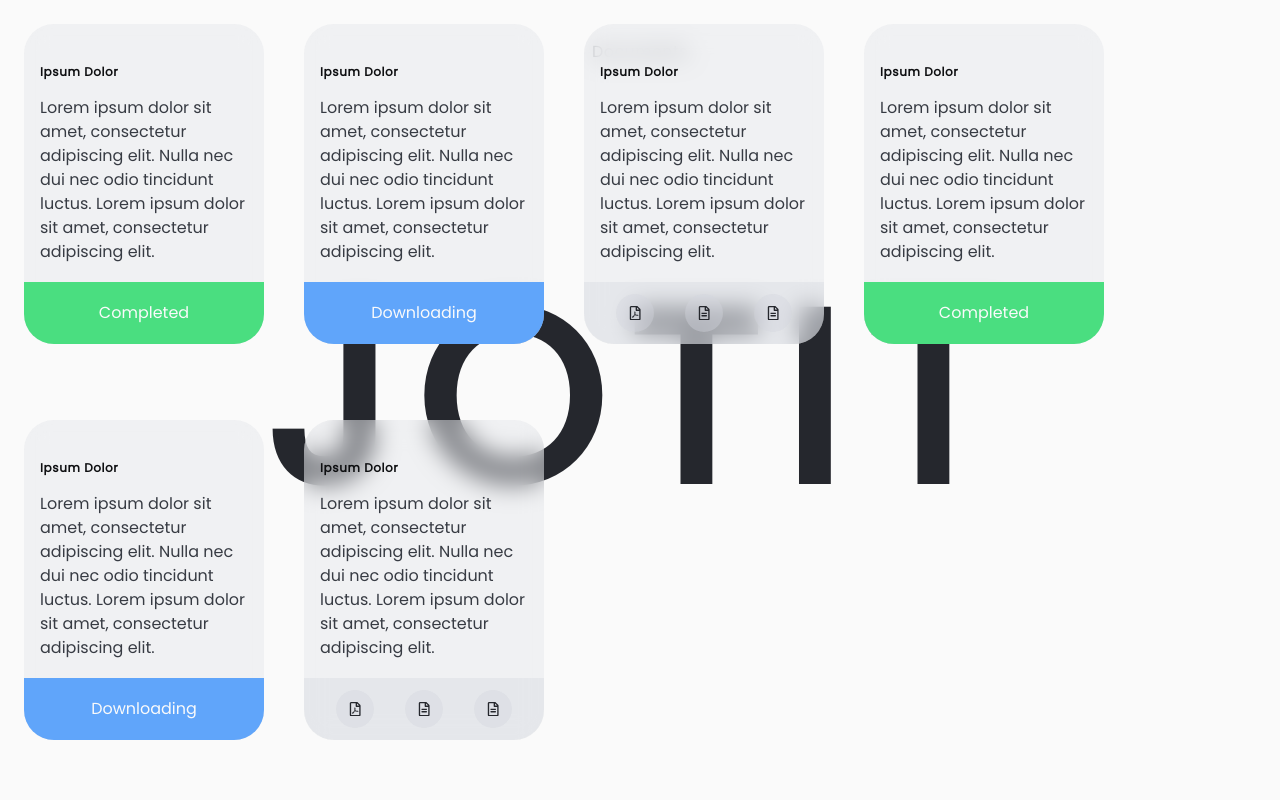
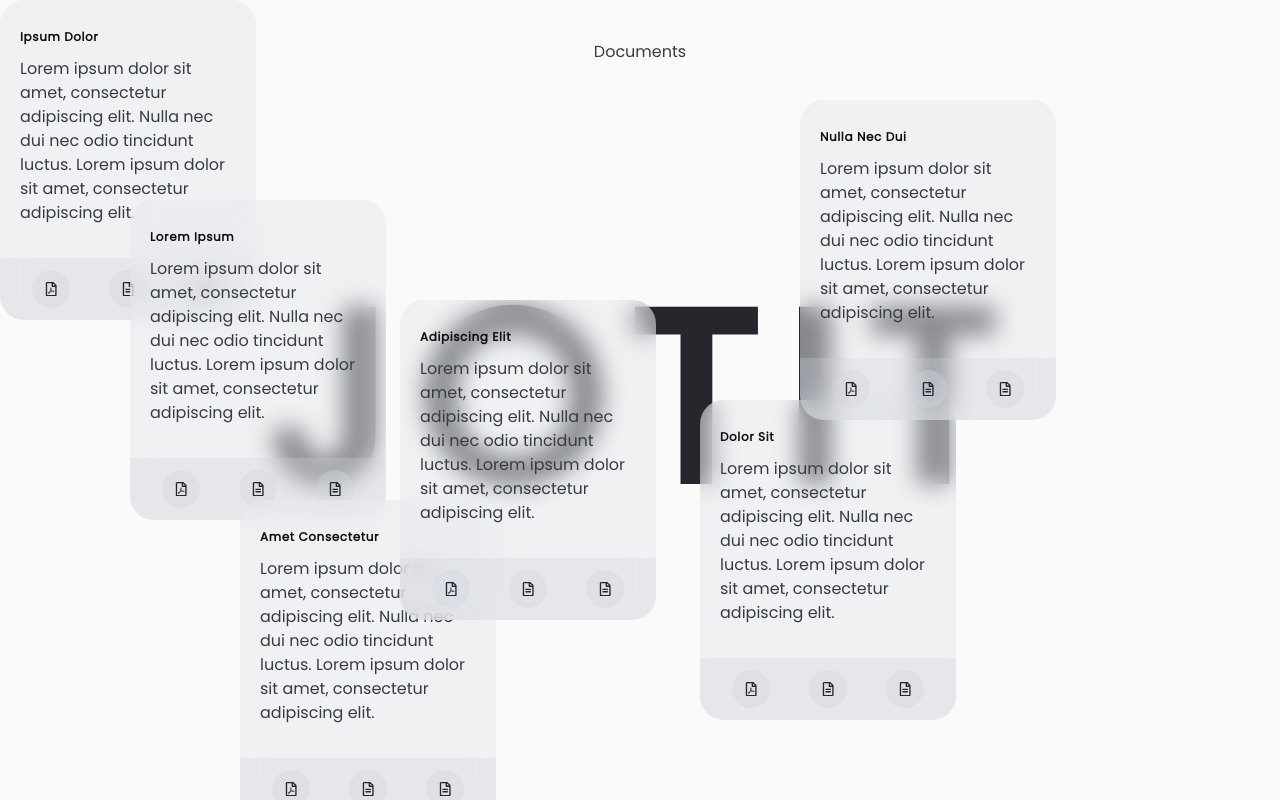
Before and after one commit to josephchay/jotit, a React (Vite) app: page / in a window 1280 px wide. Built offline with nearby package versions, Linux system fonts and the light colour scheme.

Commit message:
added download, z-indexing functionalities, and minor card animations

```diff
--- a/package.json
+++ b/package.json
@@ -15,6 +15,7 @@
     "gsap": "^3.12.5",
     "jspdf": "^2.5.1",
     "locomotive-scroll": "^4.1.4",
+    "lodash-move": "^1.1.1",
     "react": "^18.2.0",
     "react-dom": "^18.2.0",
     "react-icons": "^5.0.1",
--- a/src/components/Container/Background.jsx
+++ b/src/components/Container/Background.jsx
@@ -1,13 +1,51 @@
+import { motion } from "framer-motion";
+
 export const Background = () => {
+  const actionText = 'Documents';
+
   return (
     <div
       className="fixed z-[2] w-full h-screen"
     >
-      <div
-        className="flex justify-center absolute tracking-wide text-secondary-700 w-full py-10"
+      <motion.div
+        initial={{
+          opacity: 0,
+          y: '0.25em',
+        }}
+        animate={{
+          opacity: 1,
+          y: `0em`,
+          transition: {
+            duration: 1,
+            ease: [0.2, 0.65, 0.3, 0.9],
+          },
+        }}
+        className="flex justify-center absolute tracking-wider text-secondary-700 w-full py-10"
       >
-        Documents
-      </div>
+        {
+          actionText.split('').map((char, index) => (
+            <motion.span
+              initial={{
+                opacity: 0,
+                y: '0.25em',
+              }}
+              animate={{
+                opacity: 1,
+                y: `0em`,
+                transition: {
+                  duration: 1,
+                  ease: [0.2, 0.65, 0.3, 0.9],
+                  delay: index * 0.1,
+                },
+              }}
+              key={ index }
+              className="inline-block mr-[-0.05em]"
+            >
+              { char }
+            </motion.span>
+          ))
+        }
+      </motion.div>
       <h1
         className="absolute top-1/2 left-1/2 -translate-x-1/2 -translate-y-1/2 text-[240px] font-bold leading-none tracking-widest text-secondary-800"
       >
--- a/src/components/Container/Container.jsx
+++ b/src/components/Container/Container.jsx
@@ -2,45 +2,10 @@ import { Background } from "./Background.jsx";
 import { CardGroup } from "./DocumentGroup/CardGroup.jsx";
 
 export const Container = () => {
-  const cards = [
-    {
-      tag: "Ipsum Dolor",
-      description: "Lorem ipsum dolor sit amet, consectetur adipiscing elit. Nulla nec dui nec odio tincidunt luctus. Lorem ipsum dolor sit amet, consectetur adipiscing elit.",
-      status: "downloaded",
-    },
-    {
-      tag: "Ipsum Dolor",
-      description: "Lorem ipsum dolor sit amet, consectetur adipiscing elit. Nulla nec dui nec odio tincidunt luctus. Lorem ipsum dolor sit amet, consectetur adipiscing elit.",
-      status: "downloading",
-    },
-    {
-      tag: "Ipsum Dolor",
-      description: "Lorem ipsum dolor sit amet, consectetur adipiscing elit. Nulla nec dui nec odio tincidunt luctus. Lorem ipsum dolor sit amet, consectetur adipiscing elit.",
-      status: "completed",
-    },
-    {
-      tag: "Ipsum Dolor",
-      description: "Lorem ipsum dolor sit amet, consectetur adipiscing elit. Nulla nec dui nec odio tincidunt luctus. Lorem ipsum dolor sit amet, consectetur adipiscing elit.",
-      status: "downloaded",
-    },
-    {
-      tag: "Ipsum Dolor",
-      description: "Lorem ipsum dolor sit amet, consectetur adipiscing elit. Nulla nec dui nec odio tincidunt luctus. Lorem ipsum dolor sit amet, consectetur adipiscing elit.",
-      status: "downloading",
-    },
-    {
-      tag: "Ipsum Dolor",
-      description: "Lorem ipsum dolor sit amet, consectetur adipiscing elit. Nulla nec dui nec odio tincidunt luctus. Lorem ipsum dolor sit amet, consectetur adipiscing elit.",
-      status: "completed",
-    },
-  ]
-
   return (
     <div>
       <Background />
-      <CardGroup
-        items={ cards }
-      />
+      <CardGroup />
     </div>
   )
 }
--- a/src/components/Container/Document/Card.jsx
+++ b/src/components/Container/Document/Card.jsx
@@ -1,17 +1,79 @@
-import { motion } from "framer-motion";
+import { AnimatePresence, motion } from "framer-motion";
 
 import { DownloadIcon } from "./DownloadIcon.jsx";
+import { useState } from "react";
 
 export const Card = ({
+  index,
   groupRef,
-  tag,
-  description,
-  status,
+  pos,
+  content,
 }) => {
+  const [downloadStatus, setDownloadStatus] = useState('idle');
+
+  const updateDownloadStatus = async (status) => {
+    setDownloadStatus(status);
+  }
+
+  const handleInputChange = (event, maxLines, maxChars) => {
+    const lines = event.target.value.split("\n");
+    const start = event.target.selectionStart;
+    const end = event.target.selectionEnd;
+
+    for (let i = 0; i < lines.length; i++) {
+      if (lines[i].length <= maxChars) {
+        continue;
+      }
+
+      let j = 0,
+        space = maxChars;
+
+      while (j++ <= maxChars) {
+        if (lines[i].charAt(j) === " ") {
+          space = j
+        }
+      }
+
+      lines[i + 1] = lines[i].substring(space + 1) + (lines[i + 1] ? " " + lines[i + 1] : "");
+      lines[i] = lines[i].substring(0, space);
+    }
+
+    event.target.value = lines.slice(0, maxLines).join("\n");
+
+    if (start === end) {
+      event.target.setSelectionRange(start, end);
+    }
+  };
+
+  const moveToFront = () => {
+    // Increase zIndex to bring the card to the front
+    const highestZIndex = Array.from(groupRef.current.children)
+      .map(card => parseInt(window.getComputedStyle(card).zIndex) || 1)
+      .reduce((max, zIndex) => Math.max(max, zIndex), 0);
+
+    groupRef.current.children[index].style.zIndex = highestZIndex + 1;
+
+    // Update the z-index for other cards to maintain proper order
+    Array.from(groupRef.current.children).forEach((card, i) => {
+      if (i !== index) {
+        const currentZIndex = parseInt(window.getComputedStyle(card).zIndex) || 1;
+        if (currentZIndex > 1) {
+          card.style.zIndex = currentZIndex - 1;
+        }
+      }
+    });
+  }
+
+  const handleClick = () => {
+    if (downloadStatus === 'completed') {
+      updateDownloadStatus('idle');
+    }
+  }
+
   return (
     <motion.div
+      dragConstraints={ groupRef }
       drag
-      dragConstraints={ groupRef }
       dragElastic={ .2 }
       dragTransition={{
         bounceStiffness: 300,
@@ -23,18 +85,53 @@ export const Card = ({
       whileTap={{
         scale: 1.1,
       }}
-      className="relative w-60 h-80 flex-shrink-0 rounded-[30px] px-4 py-10 bg-gray-200/50 backdrop-blur-md overflow-hidden"
+      style={{
+        position: 'absolute',
+        left: pos.x,
+        top: pos.y,
+      }}
+      onClick={ handleClick }
+      onMouseDown={ moveToFront }
     >
-      <h3
-        className="mb-4 text-xs font-bold tracking-wider text-secondary-900 selection:bg-gray-300/50 selection:text-secondary-900"
+      <motion.div
+        initial={{
+          scale: 0,
+          y: 100,
+        }}
+        animate={{
+          scale: 1,
+          y: 0,
+        }}
+        transition={{
+          scale: {
+            delay: 1.2 + index * .2,
+            ease: [0.2, 0.05, -0.01, 0.9],
+            duration: 1,
+          },
+          y: {
+            delay: 1.4 + index * .2,
+            ease: [0.2, 0.4, -0.01, 1],
+            duration: 1.4,
+          },
+        }}
       >
-        { tag }
-      </h3>
-      <p
-        className="text-md text-secondary-700 selection:bg-gray-300/50 selection:text-secondary-900"
+        <div
+          className="relative w-64 h-80 flex-shrink-0 rounded-3xl px-5 py-6 bg-gray-200/50 backdrop-blur-md overflow-hidden"
         >
-        { description }
-      </p>
+          <input
+            type="text"
+            defaultValue={ content.tag }
+            onChange={ e => handleInputChange(e, 1, 10) }
+            onPointerDownCapture={ e => e.stopPropagation() }
+            className="mb-3 resize-none bg-transparent outline-none text-xs font-bold tracking-wider text-secondary-900 selection:bg-gray-300/50 selection:text-secondary-900"
+          ></input>
+          <textarea
+            defaultValue={ content.description }
+            rows={ 8 }
+            onChange={ e => handleInputChange(e, 8, 16) }
+            onPointerDownCapture={ e => e.stopPropagation() }
+            className="text-md w-full resize-none bg-transparent outline-none text-secondary-700 selection:bg-gray-300/50 selection:text-secondary-900"
+          ></textarea>
           <div
             className="absolute bottom-0 left-0 w-full px-8 py-3 bg-gray-300/30"
           >
@@ -42,45 +139,54 @@ export const Card = ({
               className="flex items-center justify-between"
             >
               <DownloadIcon
-            tag={ tag }
-            description={ description }
+                tag={ content.tag }
+                description={ content.description }
                 type="pdf"
+                updateDownloadStatus={ updateDownloadStatus }
               />
               <DownloadIcon
-            tag={ tag }
-            description={ description }
+                tag={ content.tag }
+                description={ content.description }
                 type="word"
+                updateDownloadStatus={ updateDownloadStatus }
               />
               <DownloadIcon
-            tag={ tag }
-            description={ description }
+                tag={ content.tag }
+                description={ content.description }
+                updateDownloadStatus={ updateDownloadStatus }
               />
             </div>
           </div>
+          <AnimatePresence>
             {
-        status === 'downloaded' && (
-          <div
-            className="absolute bottom-0 left-0 w-full py-[19px] flex items-center justify-center bg-green-400 text-neutral-50
-            selection:bg-green-500/50 selection:text-white"
+              (downloadStatus === 'completed' || downloadStatus === 'downloading') && (
+                <motion.div
+                  key={ `index-${downloadStatus}` }
+                  initial={{
+                    y: 100,
+                  }}
+                  animate={{
+                    y: 0,
+                    backgroundColor: downloadStatus === 'completed' ? 'rgba(74 222 128 1)' : 'rgba(96 165 250 1)',
+                  }}
+                  transition={{
+                    duration: .4,
+                    type: 'spring',
+                  }}
+                  exit={{
+                    y: 100,
+                  }}
+                  className="absolute bottom-0 left-0 w-full py-[19px] flex items-center justify-center text-neutral-50"
                 >
                   <h2>
-              Completed
+                    { downloadStatus.charAt(0).toUpperCase() + downloadStatus.slice(1) }
                   </h2>
-          </div>
-        )
-      }
-      {
-        status === 'downloading' && (
-          <div
-            className="absolute bottom-0 left-0 w-full py-[19px] flex items-center justify-center bg-blue-400 text-neutral-50
-            selection:bg-green-500/50 selection:text-white"
-          >
-            <h2>
-              Downloading
-            </h2>
-          </div>
-        )
-      }
                 </motion.div>
               )
             }
+          </AnimatePresence>
+        </div>
+      </motion.div>
+    </motion.div>
+  )
+}
--- a/src/components/Container/Document/DownloadIcon.jsx
+++ b/src/components/Container/Document/DownloadIcon.jsx
@@ -1,12 +1,14 @@
 import { motion } from "framer-motion";
 import { FaRegFileAlt, FaRegFilePdf } from "react-icons/fa";
 import jsPDF from "jspdf";
+import { useState } from "react";
 
 export const DownloadIcon = ({
   tag,
   description,
   type = 'txt',
   color = '#25272DFF',
+  updateDownloadStatus,
 }) => {
   let fileType;
   let fileName = `jotit-${tag}-`;
@@ -34,6 +36,8 @@ export const DownloadIcon = ({
   }
 
   const downloadPdf = () => {
+    updateDownloadStatus('downloading');
+
     const doc = new jsPDF({
       orientation: "portrait",
       unit: "mm",
@@ -43,11 +47,25 @@ export const DownloadIcon = ({
     doc.text("JotIt", 100, 20);
     doc.text(doc.splitTextToSize(`${tag}\n\n${description}`, 180), 20, 40);
     doc.save(`${fileName}${new Date().toISOString().replace(/:/g, '-')}.pdf`);
+
+    updateDownloadStatus('completed');
   }
 
   const downloadWord = () => {
+    updateDownloadStatus('downloading');
+
     // TODO: Implement downloadWord function
+
+    updateDownloadStatus('completed');
   }
+
+  const handleTxtDownload = () => {
+    updateDownloadStatus('downloading');
+
+    setTimeout(() => {
+      updateDownloadStatus('completed');
+    }, 400);
+  };
 
   return (
     <>
@@ -91,6 +109,7 @@ export const DownloadIcon = ({
               color: "inherit",
             }}
             onPointerDownCapture={ e => e.stopPropagation() }
+            onClick={ handleTxtDownload }
             className="bg-gray-300/40 rounded-full p-3 cursor-pointer"
           >
             <FaRegFileAlt
--- a/src/components/Container/DocumentGroup/CardGroup.jsx
+++ b/src/components/Container/DocumentGroup/CardGroup.jsx
@@ -1,20 +1,85 @@
 import { Card } from "../Document/Card.jsx";
 import { useRef } from "react";
 
-export const CardGroup = ({ items }) => {
+export const CardGroup = () => {
   const ref = useRef(null);
+
+  const items = [
+    {
+      pos: {
+        x: 0,
+        y: 0,
+      },
+      content: {
+        tag: "Ipsum Dolor",
+        description: "Lorem ipsum dolor sit amet, consectetur adipiscing elit. Nulla nec dui nec odio tincidunt luctus. Lorem ipsum dolor sit amet, consectetur adipiscing elit.",
+      }
+    },
+    {
+      pos: {
+        x: 130,
+        y: 200,
+      },
+      content: {
+        tag: "Lorem Ipsum",
+        description: "Lorem ipsum dolor sit amet, consectetur adipiscing elit. Nulla nec dui nec odio tincidunt luctus. Lorem ipsum dolor sit amet, consectetur adipiscing elit.",
+      }
+    },
+    {
+      pos: {
+        x: 700,
+        y: 400,
+      },
+      content: {
+        tag: "Dolor Sit",
+        description: "Lorem ipsum dolor sit amet, consectetur adipiscing elit. Nulla nec dui nec odio tincidunt luctus. Lorem ipsum dolor sit amet, consectetur adipiscing elit.",
+      }
+    },
+    {
+      pos: {
+        x: 240,
+        y: 500,
+      },
+      content: {
+        tag: "Amet Consectetur",
+        description: "Lorem ipsum dolor sit amet, consectetur adipiscing elit. Nulla nec dui nec odio tincidunt luctus. Lorem ipsum dolor sit amet, consectetur adipiscing elit.",
+      }
+    },
+    {
+      pos: {
+        x: 400,
+        y: 300,
+      },
+      content: {
+        tag: "Adipiscing Elit",
+        description: "Lorem ipsum dolor sit amet, consectetur adipiscing elit. Nulla nec dui nec odio tincidunt luctus. Lorem ipsum dolor sit amet, consectetur adipiscing elit.",
+      }
+    },
+    {
+      pos: {
+        x: 800,
+        y: 100,
+      },
+      content: {
+        tag: "Nulla Nec Dui",
+        description: "Lorem ipsum dolor sit amet, consectetur adipiscing elit. Nulla nec dui nec odio tincidunt luctus. Lorem ipsum dolor sit amet, consectetur adipiscing elit.",
+      }
+    },
+  ];
 
   return (
     <div
       ref={ ref }
-      className="fixed z-[3] w-full h-full flex flex-wrap gap-10 p-6"
+      className="fixed z-[3] w-full h-full"
     >
       {
         items.map((item, index) => (
           <Card
             key={ index }
+            index={ index }
             groupRef={ ref }
-            { ...item }
+            pos={ item.pos }
+            content={ item.content }
           />
         ))
       }
```
Also changed, not shown: 1 other file (tests, documents, lock files or other folders). Lines whose indentation alone changed are shown as unchanged.
